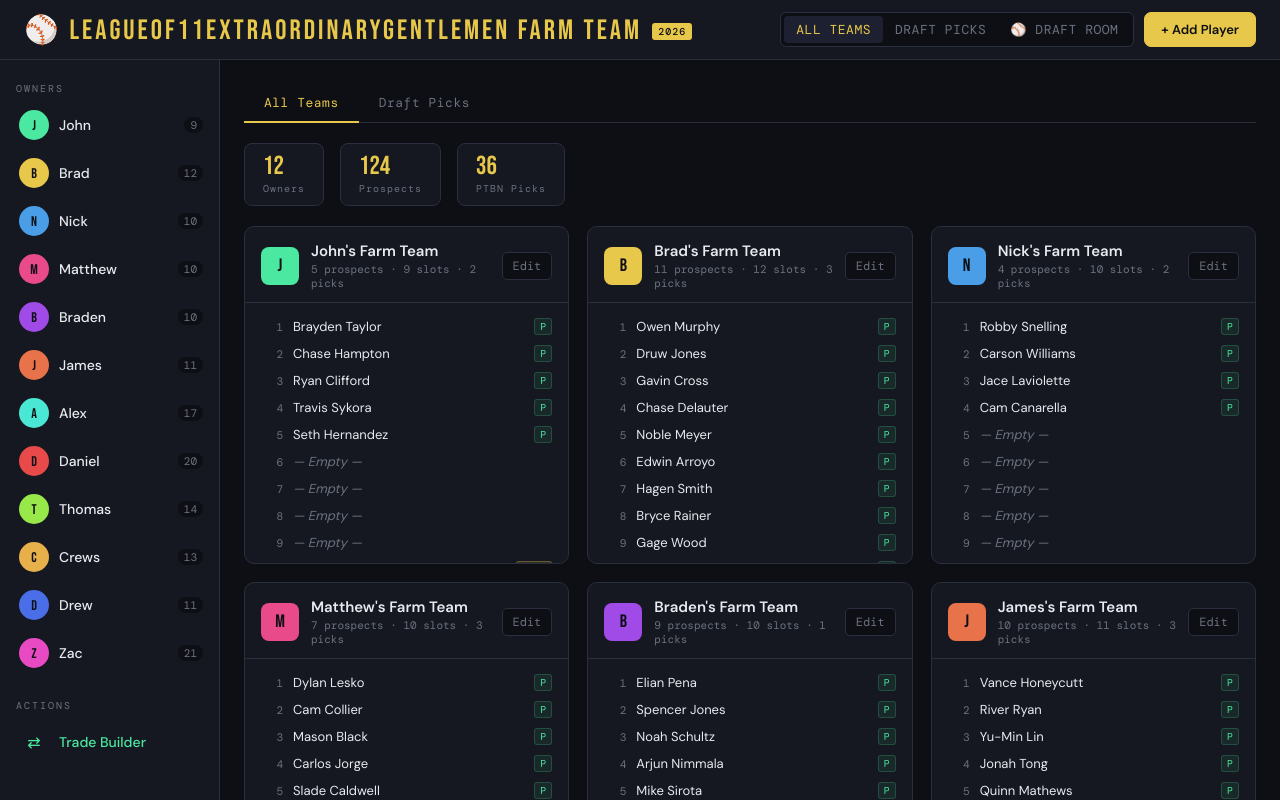
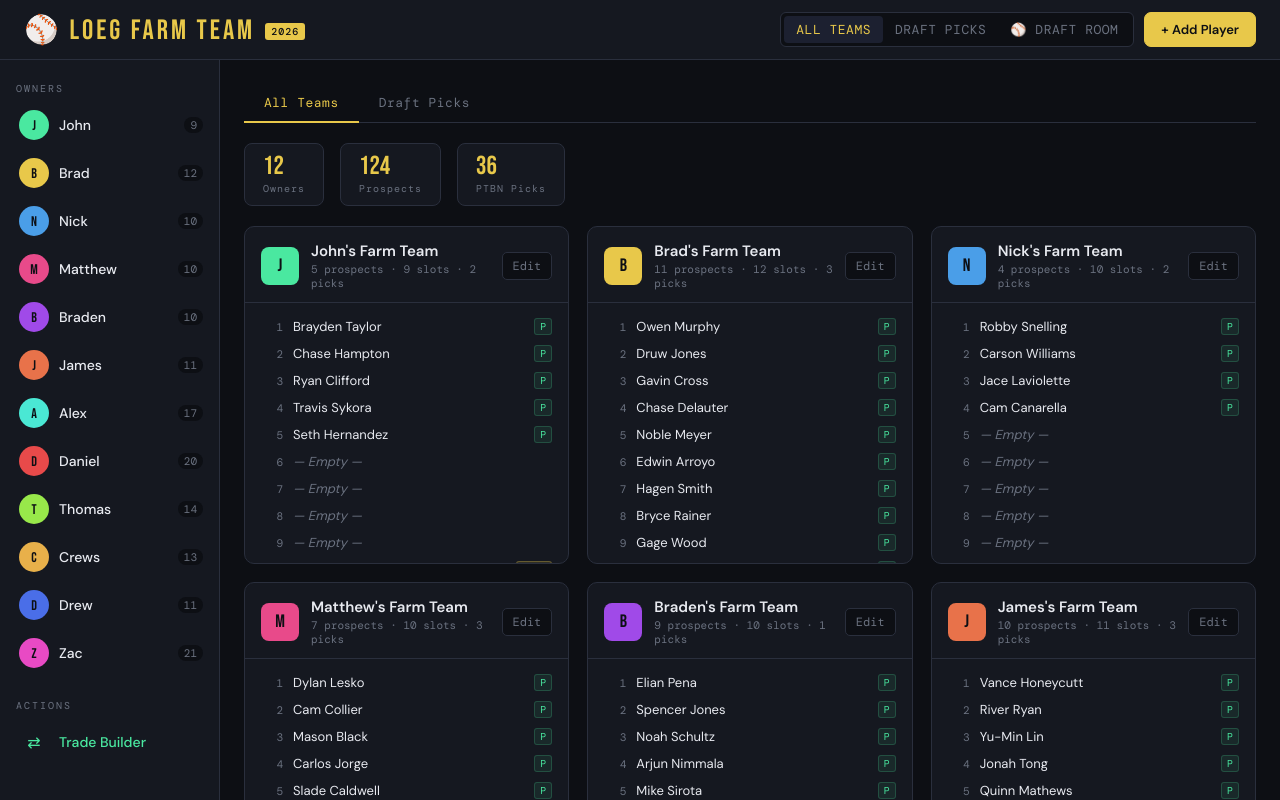
Before and after one commit to zacpoole-ctrl/Farm-Team, a plain HTML site: page index.html in a window 1280 px wide. Drawn offline with nearby package versions, Linux system fonts and the light colour scheme.

Commit message:
Update index.html

```diff
--- a/index.html
+++ b/index.html
@@ -3,7 +3,7 @@
 <head>
 <meta charset="UTF-8">
 <meta name="viewport" content="width=device-width, initial-scale=1.0">
-<title>Leagueof11ExtraordinaryGentlemen Farm Team</title>
+<title>LOEG Farm Team</title>
 <link href="https://fonts.googleapis.com/css2?family=Bebas+Neue&family=DM+Mono:wght@400;500&family=DM+Sans:wght@300;400;500;600&display=swap" rel="stylesheet">
 <style>
   :root {
@@ -1174,7 +1174,7 @@
 
 <header>
   <div class="logo">
-    ⚾ Leagueof11ExtraordinaryGentlemen Farm Team
+    ⚾ LOEG Farm Team
     <span class="logo-badge">2026</span>
   </div>
   <div class="header-actions">
```
